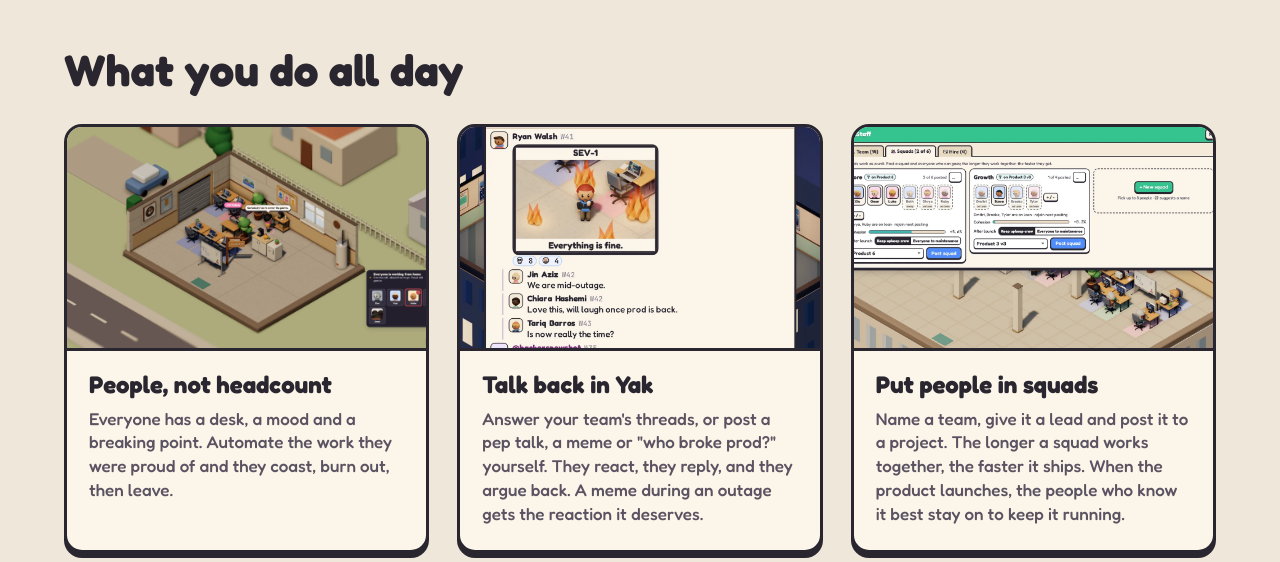
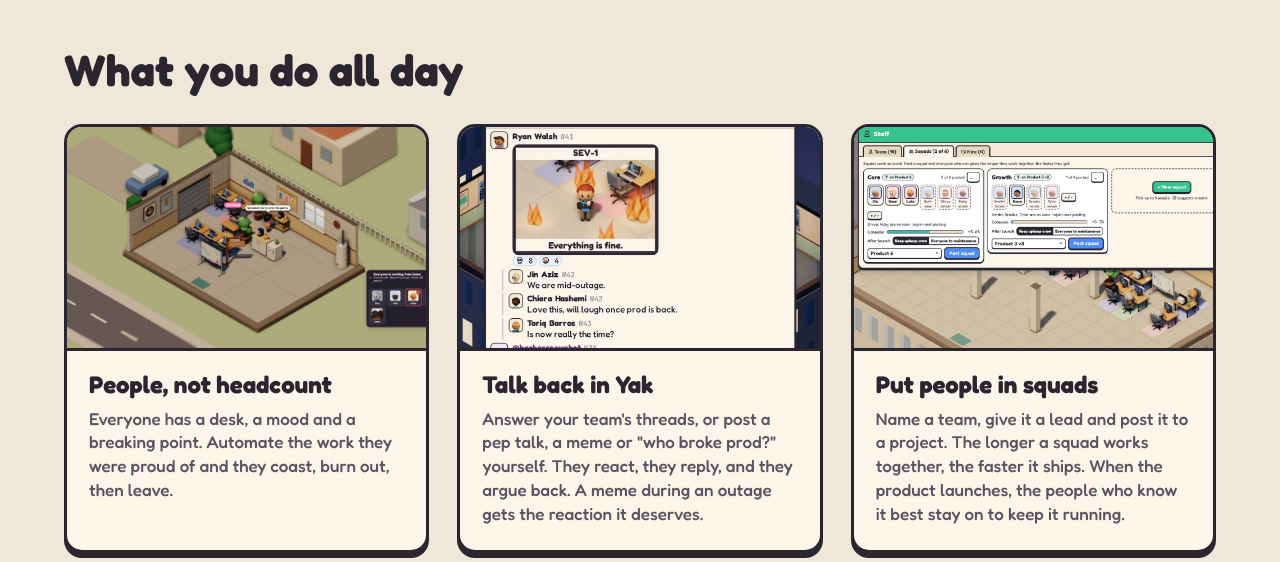
Before and after one commit to justinlindh/humanintheloopgame-site, a website: page index.html in a window 1280 px wide. Shown: the part 1800-2362 px from the top of the page. Drawn offline with Linux system fonts and the light colour scheme.

Commit message:
fix(site): the squads card keeps its left edge and its alt text matches the still

```diff
--- a/index.html
+++ b/index.html
@@ -85,7 +85,7 @@
           </div>
         </article>
         <article class="card feature">
-          <img src="img/squads.webp" alt="The Squads tab in Staff: Core posted to a product with a star on its lead, Growth on an update, and faces marked on loan" loading="lazy">
+          <img class="pin-left" src="img/squads.webp" alt="The Squads tab in Staff: Core posted to a product, Growth on an update, and faces marked on loan" loading="lazy">
           <div class="text">
             <h3>Put people in squads</h3>
             <p>Name a team, give it a lead and post it to a project. The longer a squad works together, the faster it ships. When the product launches, the people who know it best stay on to keep it running.</p>
--- a/style.css
+++ b/style.css
@@ -109,6 +109,8 @@ p { margin: 0; }
 .features { display: grid; grid-template-columns: repeat(3, minmax(0, 1fr)); gap: 28px; }
 .feature { display: flex; flex-direction: column; }
 .feature img, .feature .ph { aspect-ratio: 16 / 10; width: 100%; object-fit: cover; border-bottom: var(--bw) solid var(--ink); }
+/* A still whose subject starts at its left edge keeps that edge when the card crops it. */
+.feature img.pin-left { object-position: left center; }
 .feature .text { padding: 20px 22px 24px; display: flex; flex-direction: column; gap: 8px; }
 .feature h3 { font-size: 24px; }
 .feature p { font-size: 17px; color: var(--ink-soft); }
```
